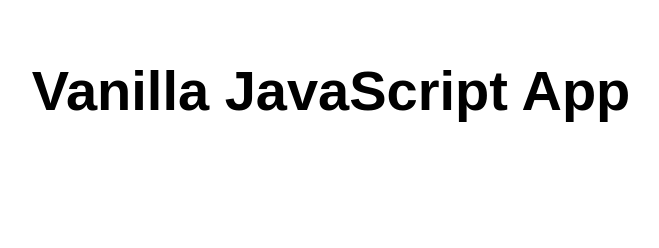
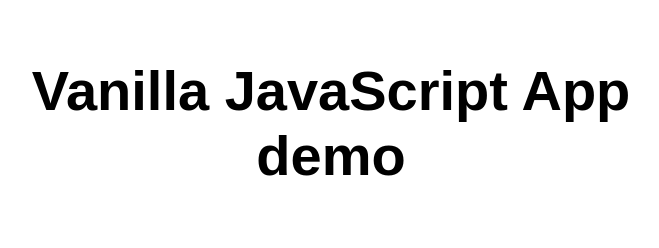
Before and after one commit to coleg012/static-web-app1, a website: page src/index.html in a window 1280 px wide. Shown: the whole page, without its empty margins (309-968 px from the left). Drawn offline with Linux system fonts and the light colour scheme.

Commit message:
add text

```diff
--- a/src/index.html
+++ b/src/index.html
@@ -10,7 +10,7 @@
 
 <body>
   <main>
-    <h1>Vanilla JavaScript App</h1>
+    <h1>Vanilla JavaScript App demo</h1>
   </main>
 </body>
 
```
